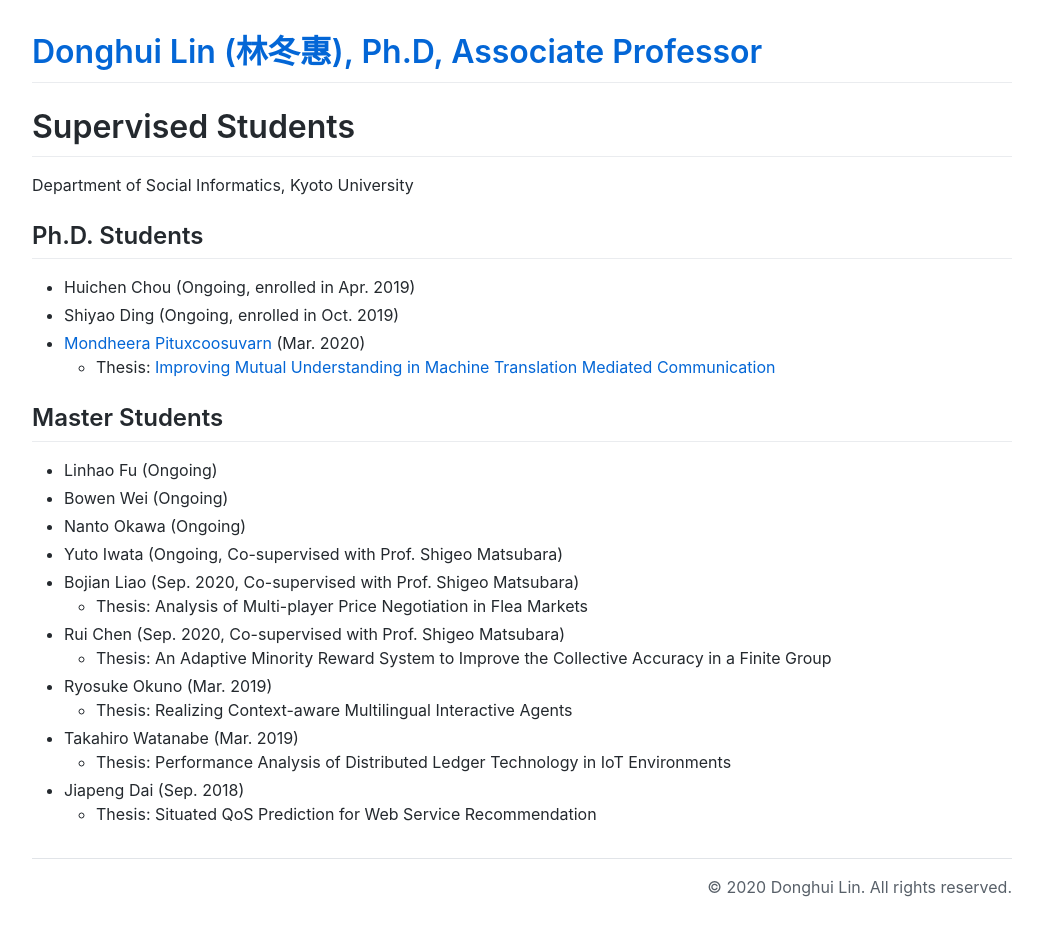
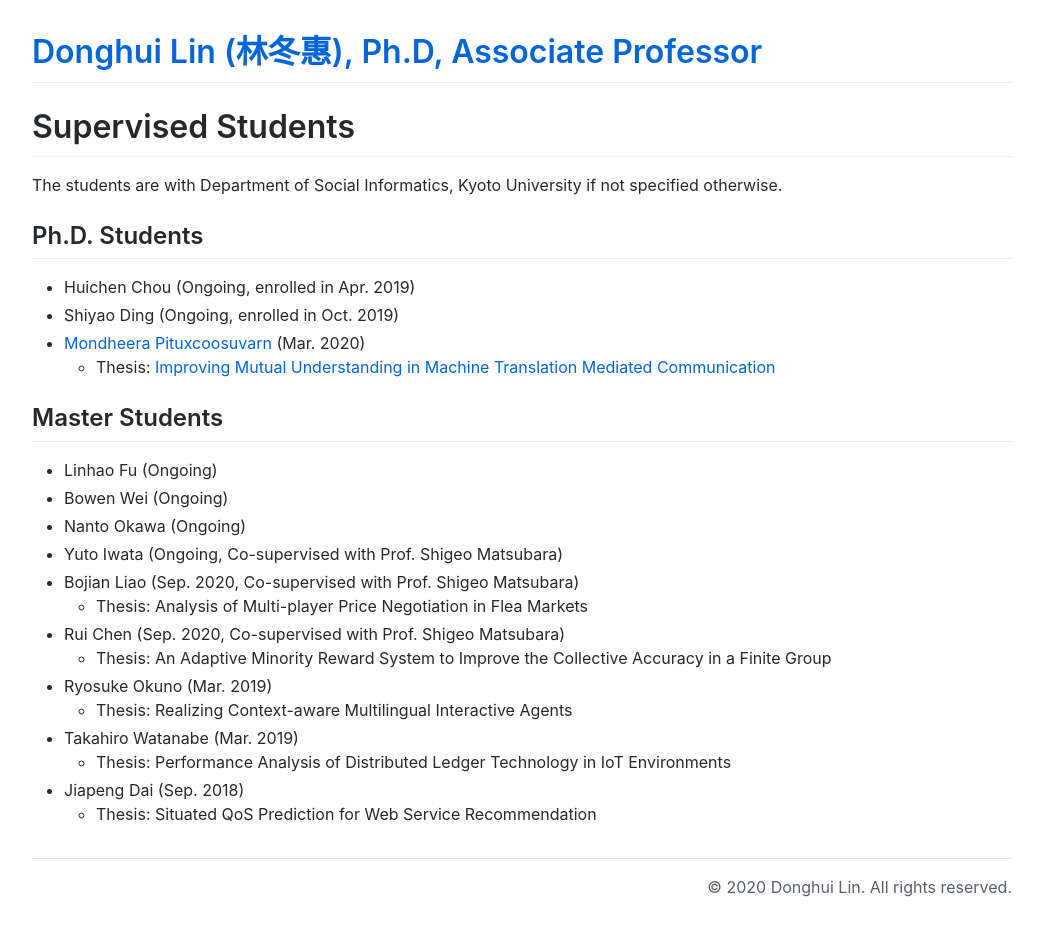
Before and after one commit to lindh/lindh.github.io, a Jekyll site: the page built from students.md, in a window 1280 px wide. Shown: the whole page, without its empty margins (118-1161 px from the left). Built offline with Jekyll 4.4.1, drawn with Linux system fonts in a browser that asks for light colours; comment, search, counter and statistics services are not loaded; our own code applies the rules of GitHub Pages for plain Markdown files.

Commit message:
Update students.md

```diff
--- a/students.md
+++ b/students.md
@@ -3,7 +3,7 @@ layout: default
 ---
 
 # Supervised Students
-Department of Social Informatics, Kyoto University
+The students are with Department of Social Informatics, Kyoto University if not specified otherwise.
 
 ## Ph.D. Students
 - Huichen Chou (Ongoing, enrolled in Apr. 2019)
```
